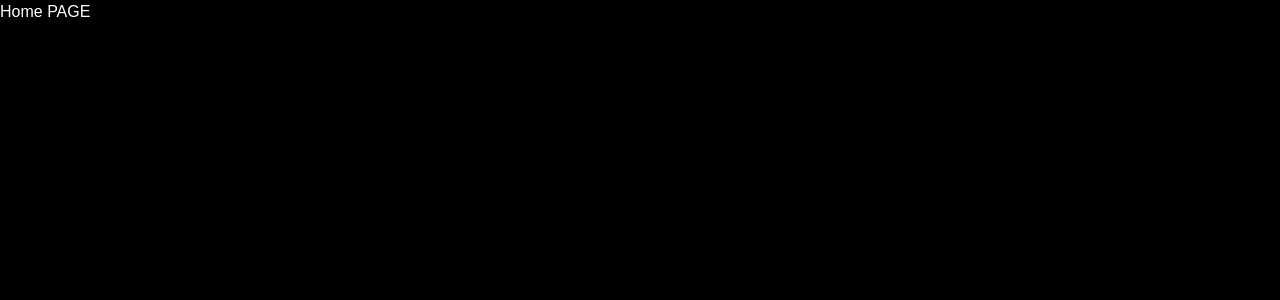
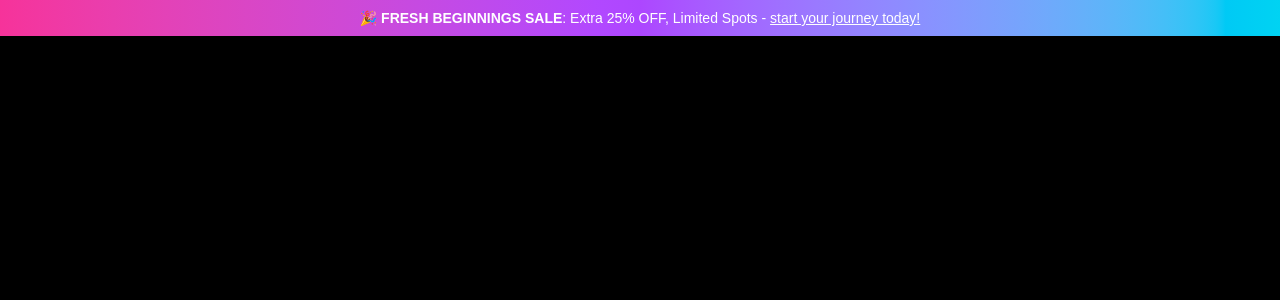
Before and after one commit to Real-Musafir/FameTonicTask, a Next.js app: page / in a window 1280 px wide. Shown: the top 300 px of the page. Built offline with nearby package versions, Linux system fonts and the light colour scheme.

Commit message:
built header section with gradiant color

```diff
--- a/src/pages/index.js
+++ b/src/pages/index.js
@@ -14,7 +14,14 @@ const geistMono = Geist_Mono({
 export default function Home() {
   return (
     <main className="min-h-screen bg-black text-white font-sans">
-      <h1>Home PAGE</h1>
+      {/* Header Section */}
+      <section className="w-full text-center text-sm font-medium px-2 py-2 md:py-2 bg-gradient-to-r from-pink-500 via-purple-500 to-cyan-400">
+        <p>
+          🎉 <span className="font-semibold">FRESH BEGINNINGS SALE</span>: Extra
+          25% OFF, Limited Spots -{" "}
+          <span className="underline">start your journey today!</span>
+        </p>
+      </section>
     </main>
   );
 }
```
